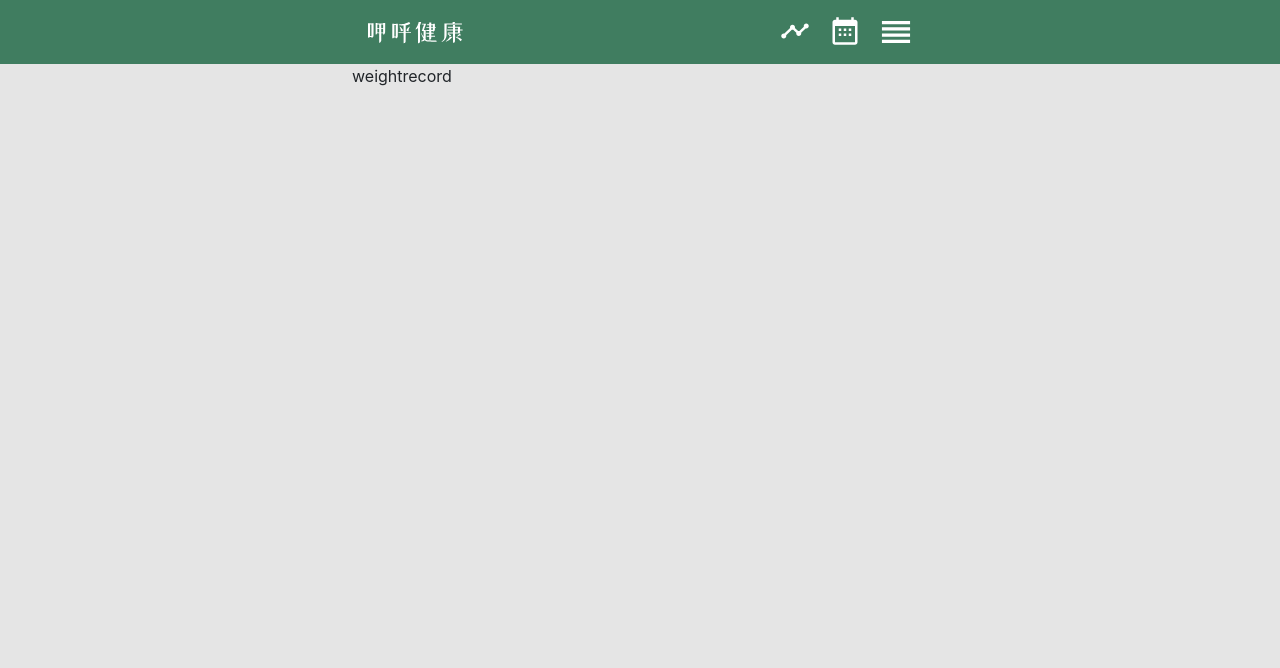
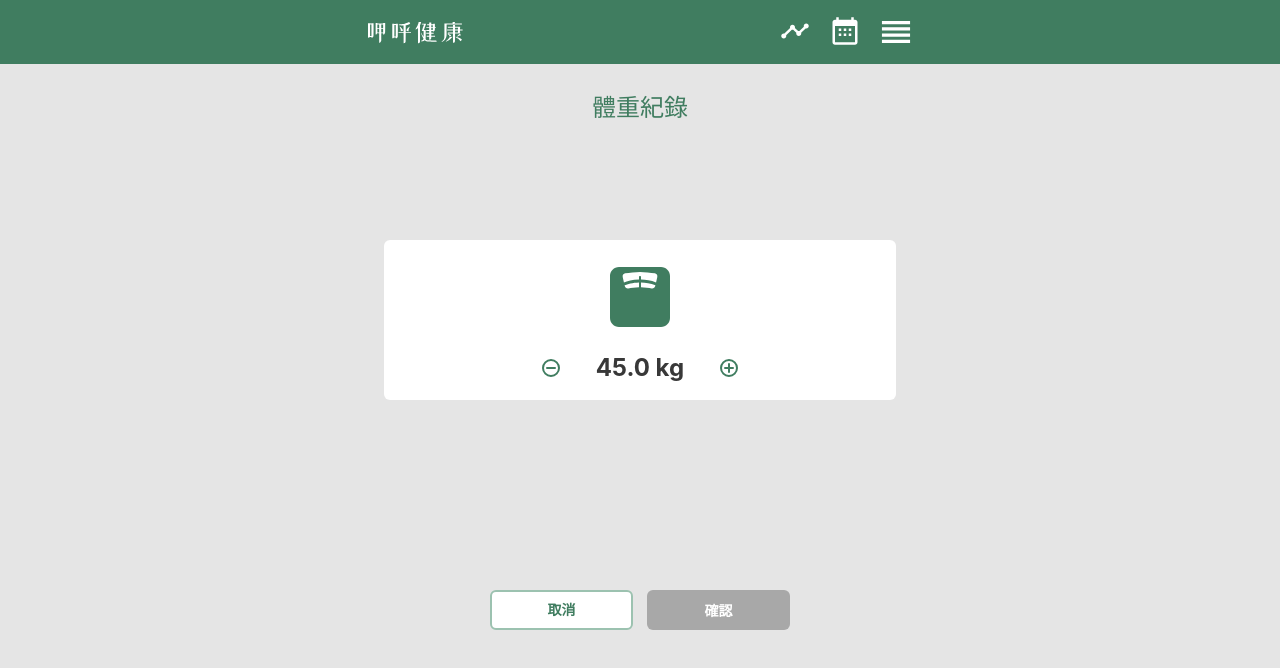
Before and after one commit to yachen168/Healthy-Eating, a Vue app: page /recording/weight-record in a window 1280 px wide. Shown: the top 668 px of the page. Built offline with nearby package versions, Linux system fonts and the light colour scheme.

Commit message:
feat: weight recording page

```diff
--- a/src/components/recording/FormCard.vue
+++ b/src/components/recording/FormCard.vue
@@ -24,7 +24,7 @@ export default {
   },
   props: {
     quantity: {
-      type: Number,
+      type: [Number, String],
       required: true
     },
     unit: {
--- a/src/views/recording/WeightRecord.vue
+++ b/src/views/recording/WeightRecord.vue
@@ -1,11 +1,69 @@
 <template>
-  <div>
-    weightrecord
+  <div class="weight-record">
+    <main>
+      <BaseTitle title="體重紀錄"></BaseTitle>
+      <FormCard
+        unit="kg"
+        :quantity="weight.toFixed(1)"
+        @minus:quantity="weight -= 0.1"
+        @add:quantity="weight += 0.1"
+        ><WaterRecordIcon slot="image" />
+      </FormCard>
+      <div class="button-wrapper">
+        <BaseButton title="取消" buttonStyle="outline-default"></BaseButton>
+        <BaseButton
+          title="確認"
+          :disabledState="true"
+          buttonStyle="primary"
+        ></BaseButton>
+      </div>
+    </main>
   </div>
 </template>
 
 <script>
-export default {};
+import BaseTitle from "@/components/common/BaseTitle";
+import BaseButton from "@/components/common/BaseButton";
+import FormCard from "@/components/recording/FormCard";
+import WaterRecordIcon from "@/assets/images/ic_weight_record.svg?inline";
+
+export default {
+  components: {
+    BaseTitle,
+    BaseButton,
+    FormCard,
+    WaterRecordIcon
+  },
+  data() {
+    return {
+      weight: 45
+    };
+  }
+};
 </script>
 
-<style lang="scss" scoped></style>
+<style lang="scss" scoped>
+main {
+  display: flex;
+  flex-direction: column;
+  justify-content: space-between;
+  padding: 30px 32px 10px;
+  .page-title {
+    margin-bottom: 100px;
+  }
+}
+.form-card {
+  .target {
+    font-size: 13px;
+    color: #407d60;
+  }
+}
+.button-wrapper {
+  display: flex;
+  justify-content: center;
+  .BaseButton {
+    width: 143px;
+    margin: 0 7px;
+  }
+}
+</style>
```
